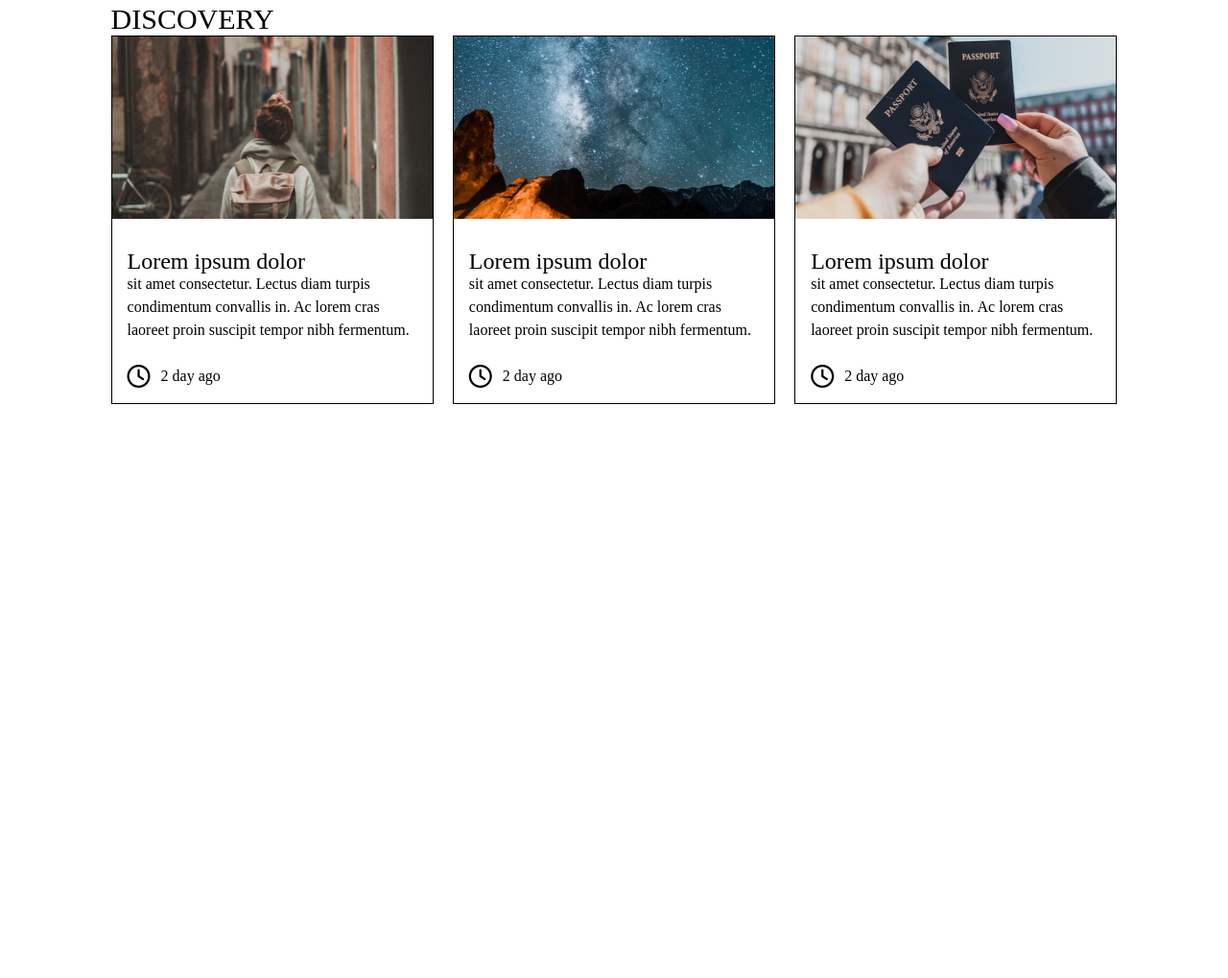
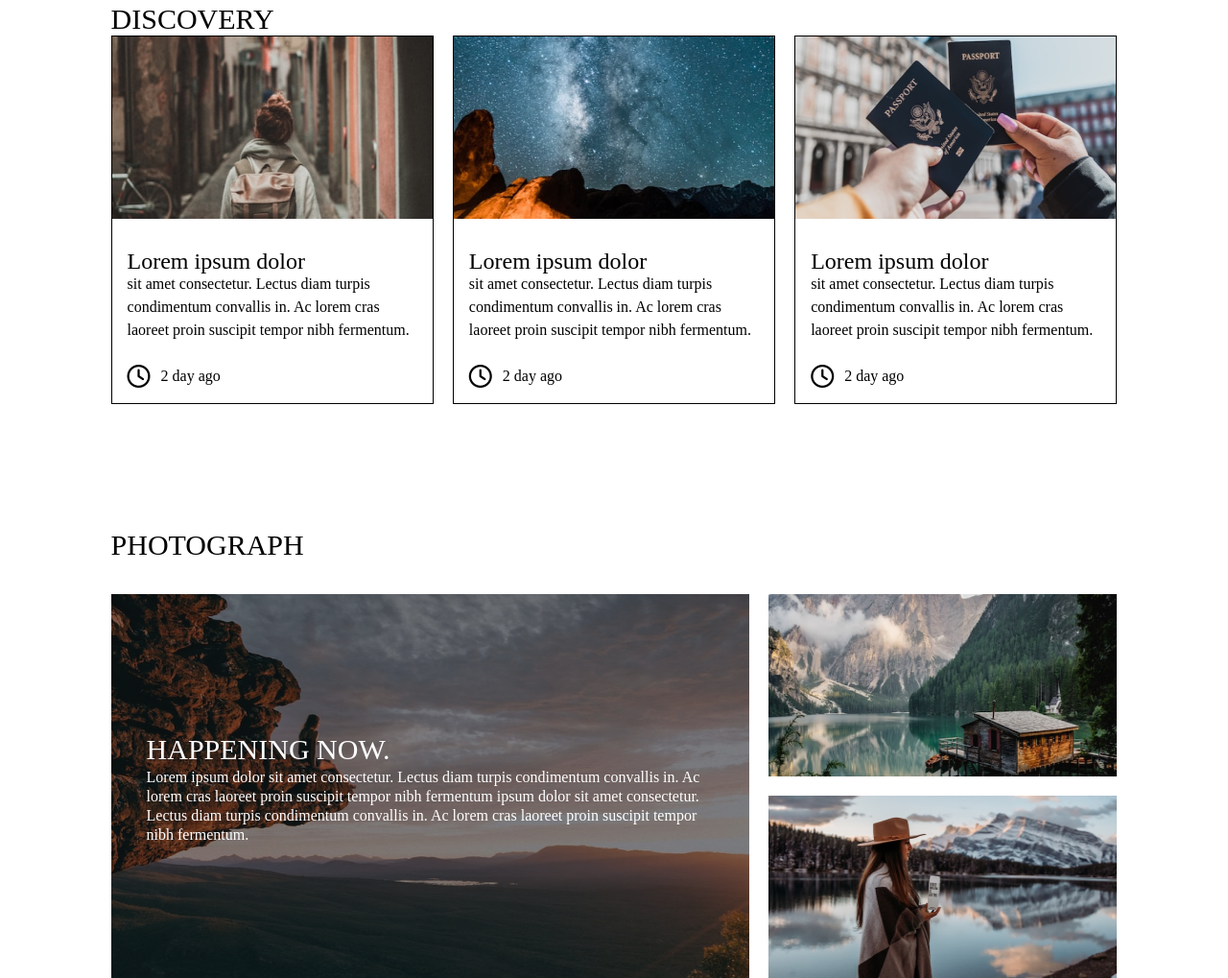
Before and after one commit to nini-mika/homework-, a plain HTML site: page index.html in a window 1280 px wide. Shown: the part 727-1746 px from the top of the page at 96% size. Before the commit the page ends 1148 px from the top, so only its background shows below. Drawn offline with Linux system fonts and the light colour scheme.

Commit message:
section3

```diff
--- a/css/styles.css
+++ b/css/styles.css
@@ -124,7 +124,7 @@ header {
     border: 1px solid #000;
 }
 
-.cards{
+.cards {
     display: flex;
     column-gap: 20px;
     width: 100%;
@@ -134,13 +134,13 @@ header {
     gap: 16px;
 }
 
-.article_img{
+.article_img {
     width: 100%;
     height: 190px;
 }
 
 
-.text_div{
+.text_div {
     display: flex;
     flex-direction: column;
     padding: 16px;
@@ -187,3 +187,63 @@ header {
     font-weight: 400;
     line-height: normal;
 }
+
+/* section 3 */
+
+.section3 {
+    width: calc(1180 / 1440 * 100%);
+    margin: auto;
+    margin-top: 130px;
+}
+
+.section3_title {
+    color: #000;
+    font-family: Kanit;
+    font-size: 30px;
+    font-style: normal;
+    font-weight: 500;
+    line-height: normal;
+    margin-bottom: 34px;
+}
+
+.section3_div {
+    display: flex;
+    column-gap: 20px;
+}
+
+.cover_div {
+
+    width: calc(780 / 1180 * 100%);
+    height: 400px;
+    padding: 143px 37px;
+    background-image: url(../img/photograph1.png);
+}
+
+.section3_h3 {
+    color: #FFF;
+    font-family: Kanit;
+    font-size: 30px;
+    font-style: normal;
+    font-weight: 500;
+    line-height: 38px;
+}
+
+.section3_text {
+    color: #FFF;
+    font-family: Kanit;
+    font-size: 16px;
+    font-style: normal;
+    font-weight: 400;
+    line-height: 20px;
+}
+
+.img_div{
+    display: flex;
+    flex-direction: column;
+    row-gap: 20px;
+}
+
+.section3_img {
+    width: 100%;
+    height: 190px;
+}
--- a/index.html
+++ b/index.html
@@ -92,7 +92,7 @@
                 <article class="article">
                     <div class="cards">
                         <img class="article_img" src="img/discovery2.png" alt="">
-                    <div class="text_div" >
+                        <div class="text_div">
                             <h4 class="section2_h4">Lorem ipsum dolor</h4>
                             <p class="section2_text">
                                 sit amet consectetur. Lectus diam turpis condimentum convallis in. Ac lorem cras laoreet
@@ -113,7 +113,7 @@
                     <div class="cards">
                         <img class="article_img" src="img/discovery3.png" alt="">
                         <div class="text_div">
-                        <h4  class="section2_h4">Lorem ipsum dolor</h4>
+                            <h4 class="section2_h4">Lorem ipsum dolor</h4>
                             <p class="section2_text">
                                 sit amet consectetur. Lectus diam turpis condimentum convallis in. Ac lorem cras laoreet
                                 proin
@@ -130,6 +130,36 @@
             </div>
         </section>
 
+        <!-- section 3 -->
+        <section class="section3">
+            <h2 class="section3_title"> PHOTOGRAPH</h2>
+            <div class="section3_div">
+                <div class="cover_div">
+                    <h3 class="section3_h3">
+                        HAPPENING NOW.
+                    </h3>
+
+                    <p class="section3_text">
+                        Lorem ipsum dolor sit amet consectetur. Lectus diam turpis condimentum convallis in. Ac lorem
+                        cras laoreet proin suscipit tempor nibh fermentum ipsum dolor sit amet consectetur. Lectus diam
+                        turpis condimentum convallis in. Ac lorem cras laoreet proin suscipit tempor nibh fermentum.
+                    </p>
+                </div>
+
+                <div class="img_div">
+                    <img class="section3_img"  src="img/photograph2.png" alt="">
+                    <img class="section3_img" src="img/photograph3.png" alt="">
+                </div>
+            </div>
+
+
+        </section>
+
+
+
+
+
+
     </div>
 
 
```
Lines whose indentation alone changed are shown as unchanged.
